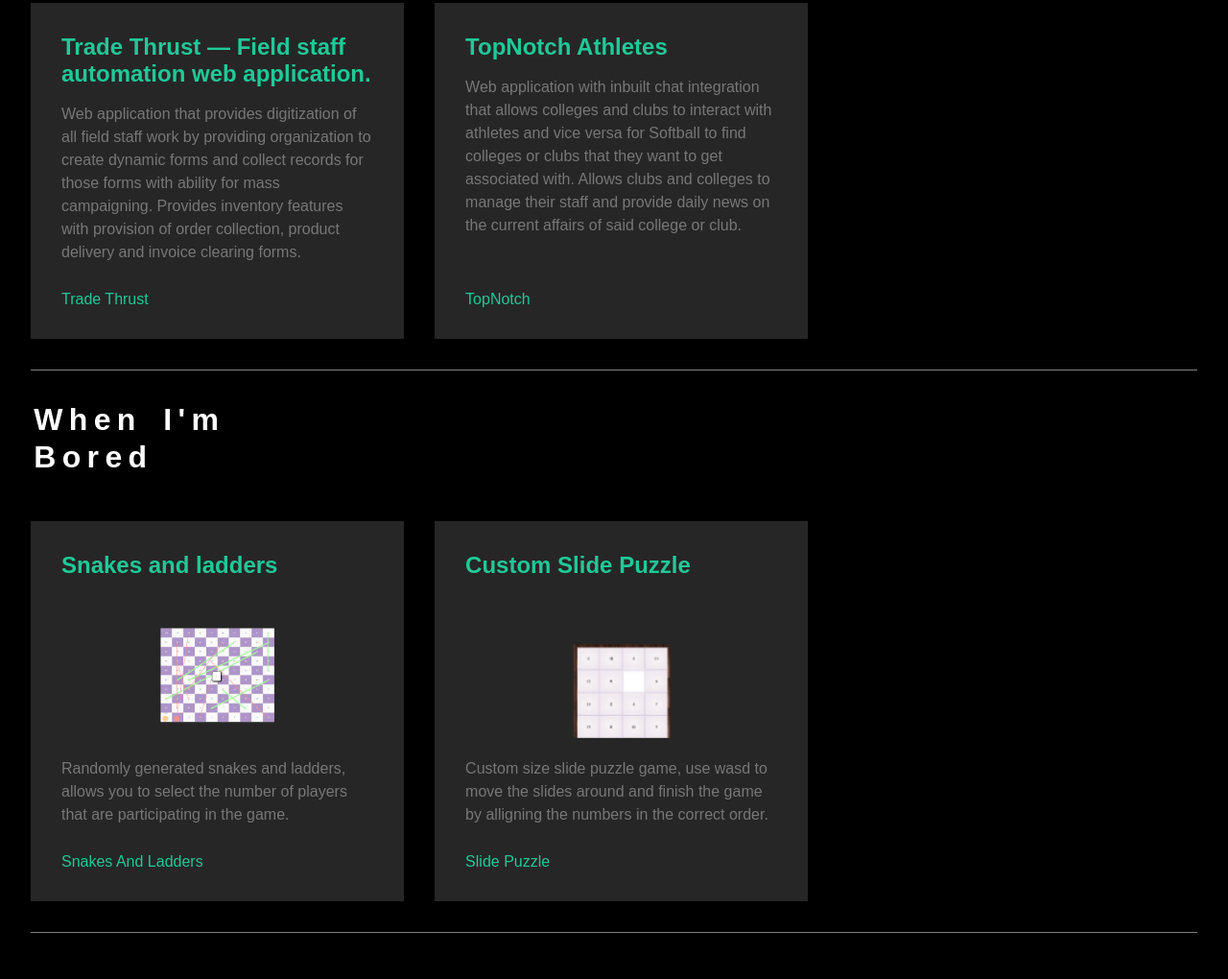
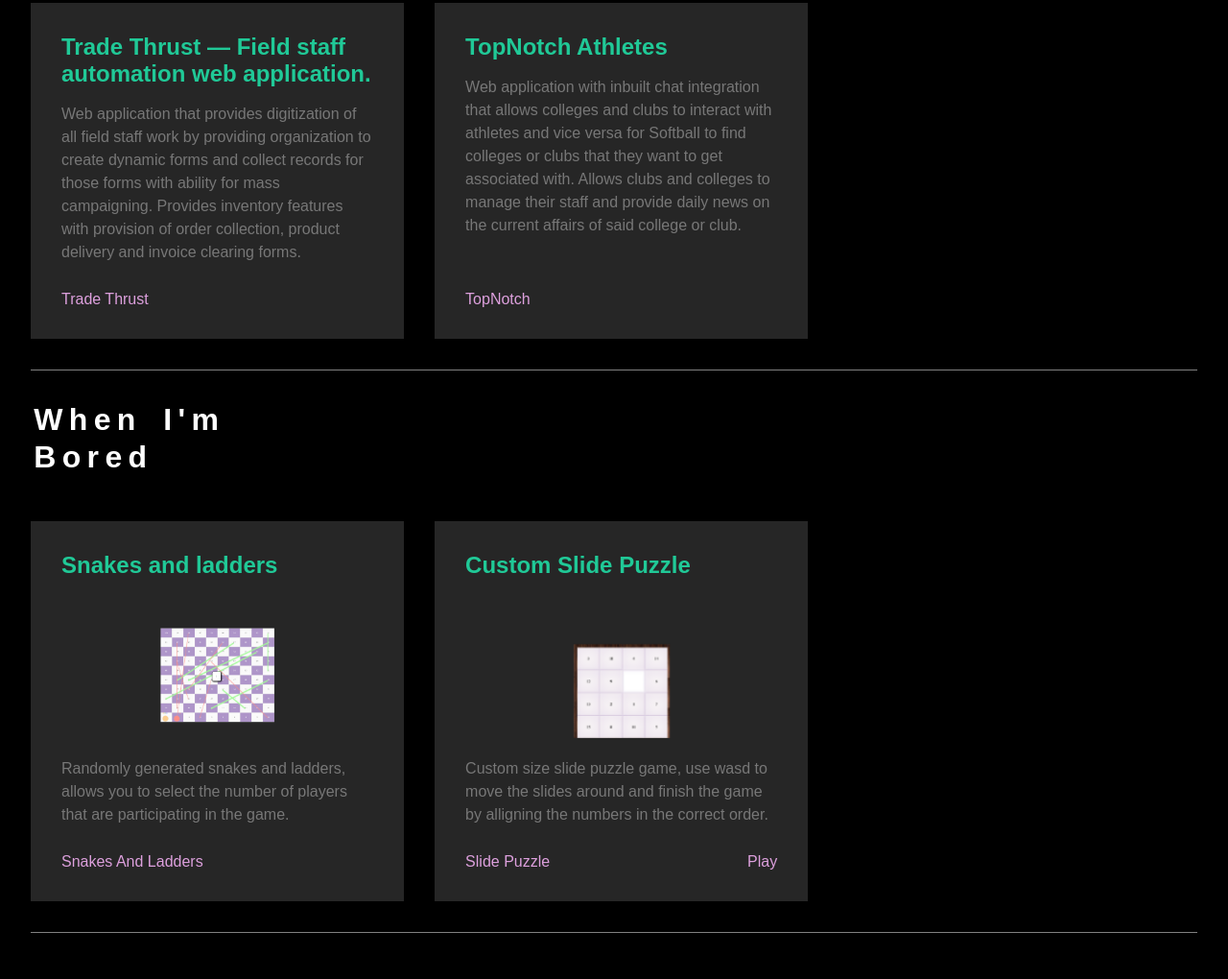
Before and after one commit to 0Appa0/portfolio, a plain HTML site: page index.html in a window 1280 px wide. Shown: the part 1467-2487 px from the top of the page at 96% size. Drawn offline with Linux system fonts and the light colour scheme.

Commit message:
added a link to thee game

```diff
--- a/index.css
+++ b/index.css
@@ -223,15 +223,20 @@
   border-bottom: 0.5px solid grey;
 }
 
+#contact .fun-projects .link-wrapper {
+  display: flex;
+  justify-content: space-between;
+}
 
-#contact .fun-projects a {
-  color: #20c997;
+#contact .fun-projects .link-wrapper .link,.play {
+  color: plum;
   text-transform: capitalize;
   text-decoration: none;
   margin-top: .5rem;
   width: fit-content;
   transition: transform .4s;
 }
+
 
 #contact .fun-projects h1 {
   width: fit-content;
@@ -258,7 +263,9 @@
   margin-right: 2rem;
   transition: transform .4s;
   justify-content: space-between;
+  cursor: pointer;
 }
+
 #contact .fun-projects .projects-container .projects:hover {
   background: #20c997;
   transform: translateY(-10px) scale(1.06);
@@ -268,6 +275,7 @@
   width: 100%;
   aspect-ratio: 2.5;
   overflow: hidden;
+  transition: transform .4s;
 }
 
 #contact .fun-projects .projects-container .projects .image-container img {
@@ -287,7 +295,7 @@
 }
 
 #contact .fun-projects .projects-container .projects:hover a{
-  color: white;
+  color: yellow;
 }
 
 #contact .fun-projects .projects-container a,p,h1 {
@@ -301,6 +309,10 @@
 #contact .fun-projects .projects-container .projects h1 {
   color: #20c997;
   margin-bottom: 1rem;
+}
+
+#contact .fun-projects .projects-container .projects:hover .image-container {
+  transform: translateY(-10px) scale(1.06);
 }
 
 #contact .fun-projects .projects-container .projects:hover a{
--- a/index.html
+++ b/index.html
@@ -1,5 +1,5 @@
-<!DOCTYPE html>
-<html lang="en">
+<!DOCTYPE HTML>
+<HTML lang="en">
 <head>
   <meta charset="UTF-8">
   <meta http-equiv="X-UA-Compatible" content="IE=edge">
@@ -33,6 +33,8 @@
           <h2 class="title">,</h2>
         </div>
         <div class="title-wrapper">
+          <h2 class="title">A</h2>
+          <h2 class="title">&ensp;</h2>
           <h2 class="title">W</h2>
           <h2 class="title">e</h2>
           <h2 class="title">b</h2>
@@ -46,7 +48,6 @@
           <h2 class="title">p</h2>
           <h2 class="title">e</h2>
           <h2 class="title">r</h2>
-          <h2 class="title">.</h2>
         </div>
       </div>
       <div id="mail" class="canvas">
@@ -118,7 +119,7 @@
             <div class="card">
               <p class="front-face">HTML5</p>
               <p class="back-face">Try to write semantic htlm as much as possible. Sometimes I am an extensive div user while writing working with VueJS but rest
-                of the time try my best to manage good html practices.
+                of the time try my best to manage good HTML practices.
               </p>
             </div>
           </div>
@@ -193,7 +194,9 @@
                 Provides inventory features with provision of order collection, product delivery and invoice clearing forms.
               </p>
             </div>
-            <a href="#">Trade thrust</a>
+            <div class="link-wrapper">
+              <a href="#" class="link">Trade thrust</a>
+            </div>
           </div>
 
           <div class="projects">
@@ -201,7 +204,9 @@
               <h1>TopNotch Athletes</h1>
               <p>Web application with inbuilt chat integration that allows colleges and clubs to interact with athletes and vice versa for Softball to find colleges or clubs that they want to get associated with. Allows clubs and colleges to manage their staff and provide daily news on the current affairs of said college or club.</p>
             </div>
-            <a href="https://www.topnotchathletes.com/" target="_blank">TopNotch</a>
+            <div class="link-wrapper">
+              <a href="https://www.topnotchathletes.com/" target="_blank" class="link">TopNotch</a>
+            </div>
           </div>
         </div>
       </div>
@@ -235,7 +240,9 @@
               <img src="./assets/snakes2.png" alt="">
             </div>
             <p>Randomly generated snakes and ladders, allows you to select the number of players that are participating in the game.</p>
-            <a href="https://github.com/0Appa0/snakes" target="_blank">Snakes and ladders</a>
+            <div class="link-wrapper">
+              <a href="https://github.com/0Appa0/snakes" target="_blank" class="link">Snakes and ladders</a>
+            </div>
           </div>
 
           <div class="projects">
@@ -247,7 +254,11 @@
               <img src="./assets/puzzle2.png" alt="">
             </div>
             <p>Custom size slide puzzle game, use wasd to move the slides around and finish the game by alligning the numbers in the correct order.</p>
-            <a href="https://github.com/0Appa0/custom-board-generator" target="_blank">Slide Puzzle</a>
+            <div class="link-wrapper">
+              <a href="https://github.com/0Appa0/custom-board-generator" target="_blank" class="link">Slide Puzzle</a>
+              <a href=" https://0appa0.github.io/slide-puzzle/" target="_blank" class="play">Play</a>
+            </div>
+
           </div>
         </div>
       </div>
@@ -255,4 +266,4 @@
     </section>
   </main>
 </body>
-</html>
+</HTML>
```
